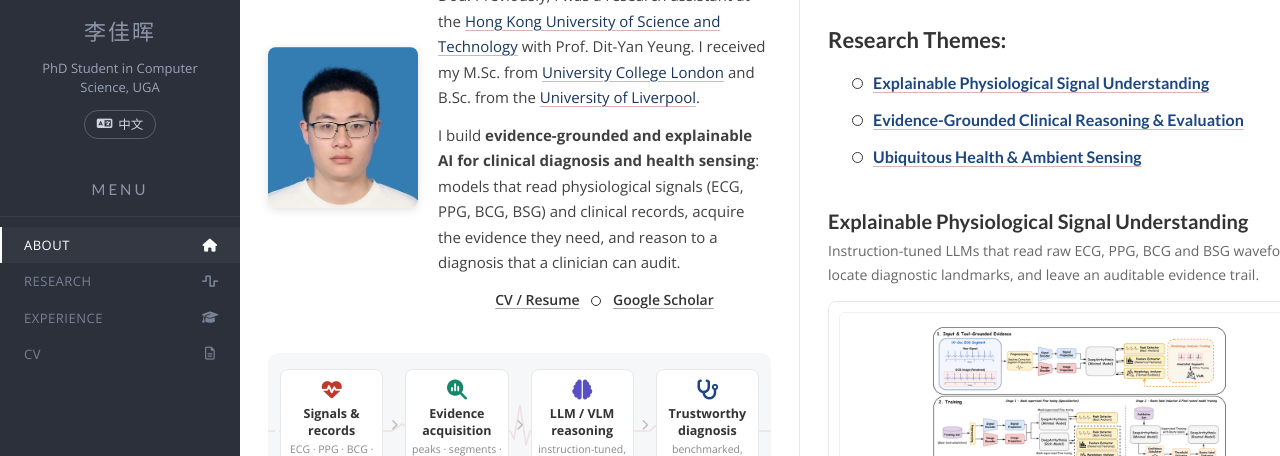
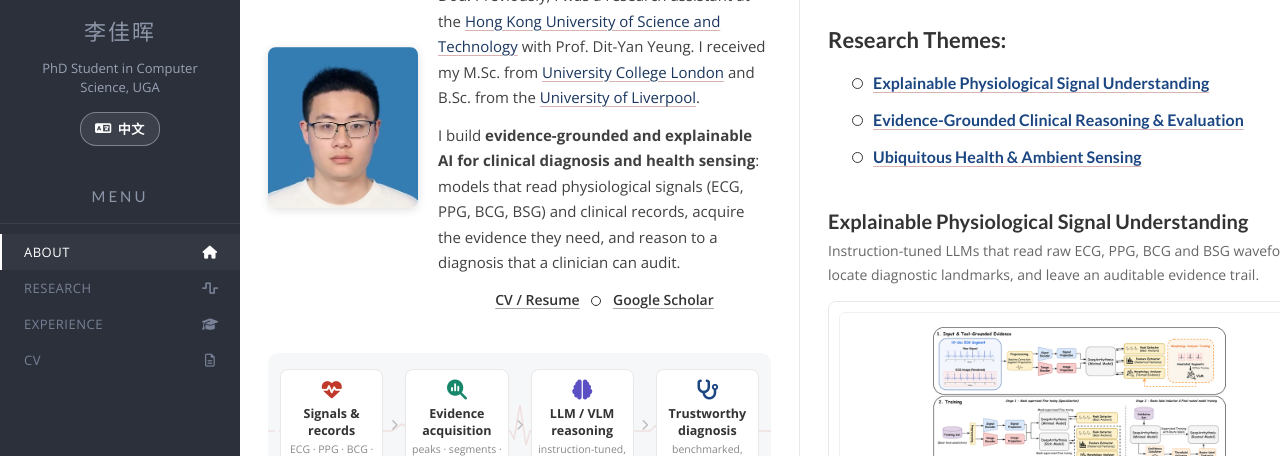
Before and after one commit to jimmylihui/jimmylihui.github.io, a Jekyll site: the page built from _pages/about.html, in a window 1280 px wide. Shown: the part 205-661 px from the top of the page. Built offline with Jekyll 4.4.1, drawn with Linux system fonts in a browser that asks for light colours; a style sheet for code colours, icons or effects is not loaded.

Commit message:
Make language switch visible; cache-bust CSS/JS
Stale cached orson.css left the new switch unstyled (dark text on the
dark sidebar). Assets now carry a per-build ?v= query, the sidebar
switch is a bold pill, and phones get a 中文/EN button by the menu.

Co-Authored-By: Claude Opus 5.5 <noreply@anthropic.com>

```diff
--- a/_layouts/orson.html
+++ b/_layouts/orson.html
@@ -12,11 +12,12 @@
   <link href="https://fonts.googleapis.com/css2?family=Lato:wght@300;400;700&family=Open+Sans:ital,wght@0,300;0,400;0,600;0,700;1,400{% if zh %}&family=Noto+Sans+SC:wght@300;400;500;700{% endif %}&display=swap" rel="stylesheet">
   <link rel="stylesheet" href="https://cdn.jsdelivr.net/npm/@fortawesome/fontawesome-free@6.5.2/css/all.min.css">
   <link rel="stylesheet" href="https://cdnjs.cloudflare.com/ajax/libs/academicons/1.9.4/css/academicons.min.css">
-  <link rel="stylesheet" href="{{ '/assets/css/orson.css' | relative_url }}">
+  <link rel="stylesheet" href="{{ '/assets/css/orson.css' | relative_url }}?v={{ site.time | date: '%s' }}">
   {% if page.alt_url %}<link rel="alternate" hreflang="{% if zh %}en{% else %}zh-CN{% endif %}" href="{{ page.alt_url | absolute_url }}">{% endif %}
 </head>
 <body>
   {% assign a = site.author %}
+  {% if page.alt_url %}<a class="lang-fab" href="{{ page.alt_url | relative_url }}" lang="{% if zh %}en{% else %}zh-CN{% endif %}">{% if zh %}EN{% else %}中文{% endif %}</a>{% endif %}
   <button class="menu-toggle" aria-label="Open menu" aria-expanded="false"><i class="fa-solid fa-bars"></i></button>
 
   <aside class="sidebar">
@@ -61,11 +62,11 @@
     {% endif %}
   </main>
 
-  <script src="{{ '/assets/js/orson.js' | relative_url }}"></script>
+  <script src="{{ '/assets/js/orson.js' | relative_url }}?v={{ site.time | date: '%s' }}"></script>
   {% if site.goatcounter != "" and site.goatcounter %}
   <script>window.GC_SITE = "https://{{ site.goatcounter }}.goatcounter.com";</script>
   {% if jekyll.environment == "production" %}<script data-goatcounter="https://{{ site.goatcounter }}.goatcounter.com/count" async src="//gc.zgo.at/count.js"></script>{% endif %}
-  <script src="{{ '/assets/js/owner-stats.js' | relative_url }}" defer></script>
+  <script src="{{ '/assets/js/owner-stats.js' | relative_url }}?v={{ site.time | date: '%s' }}" defer></script>
   {% endif %}
 </body>
 </html>
--- a/assets/css/orson.css
+++ b/assets/css/orson.css
@@ -45,9 +45,10 @@ img { max-width: 100%; }
 .name { color: #fff; font-weight: 300; font-size: 26px; margin: 18px 0 4px; letter-spacing: .5px; }
 .name-zh { color: #8d96a8; font-size: 22px; font-weight: 300; margin: 0 0 8px; letter-spacing: 2px; }
 .tagline { font-size: 13px; line-height: 1.5; margin: 0; color: #9aa3b5; }
-.lang-switch { display: inline-flex; align-items: center; gap: 6px; margin-top: 12px; padding: 3px 12px;
-  border: 1px solid rgba(255,255,255,.22); border-radius: 14px; color: #cfd5e0; font-size: 12.5px; text-decoration: none; }
-.lang-switch:hover { color: #fff; border-color: rgba(255,255,255,.5); }
+.lang-switch { display: inline-flex; align-items: center; gap: 6px; margin-top: 14px; padding: 5px 14px;
+  border: 1px solid rgba(255,255,255,.35); border-radius: 16px; background: rgba(255,255,255,.08);
+  color: #fff !important; font-size: 13px; font-weight: 600; text-decoration: none; letter-spacing: .5px; }
+.lang-switch:hover { background: rgba(255,255,255,.18); border-color: rgba(255,255,255,.6); }
 :lang(zh) body, html:lang(zh-CN) body { font-family: "Open Sans", "Noto Sans SC", "PingFang SC", "Microsoft YaHei", sans-serif; }
 html:lang(zh-CN) h1, html:lang(zh-CN) h2, html:lang(zh-CN) h3, html:lang(zh-CN) .section-title { font-family: Lato, "Noto Sans SC", "PingFang SC", sans-serif; }
 html:lang(zh-CN) .section-title, html:lang(zh-CN) .sub-title { letter-spacing: 2px; }
@@ -69,6 +70,7 @@ html:lang(zh-CN) .about-text p, html:lang(zh-CN) .news li, html:lang(zh-CN) .cal
   background: rgba(255,255,255,.06); color: var(--side-fg); text-decoration: none; font-size: 13px; }
 .social a:hover { color: #fff; background: rgba(255,255,255,.14); }
 .menu-toggle { display: none; }
+.lang-fab { display: none; }
 
 /* ---------- Section track ---------- */
 .track {
@@ -175,6 +177,9 @@ html:lang(zh-CN) .about-text p, html:lang(zh-CN) .news li, html:lang(zh-CN) .cal
   body.menu-open .sidebar { transform: none; box-shadow: 4px 0 20px rgba(0,0,0,.3); }
   .menu-toggle { display: grid; place-items: center; position: fixed; top: 12px; right: 12px; z-index: 30;
     width: 44px; height: 44px; border: 0; border-radius: 6px; background: var(--side-bg); color: #fff; font-size: 18px; }
+  .lang-fab { display: grid; place-items: center; position: fixed; top: 12px; right: 64px; z-index: 30;
+    height: 44px; padding: 0 12px; border-radius: 6px; background: var(--side-bg); color: #fff !important;
+    font-size: 14px; font-weight: 600; text-decoration: none; }
   .track { margin-left: 0; height: auto; display: block; overflow: visible; }
   .section { height: auto; overflow: visible; border-right: 0; border-bottom: 1px solid var(--rule); }
   .section-inner { padding: 28px 16px 40px; }
```
